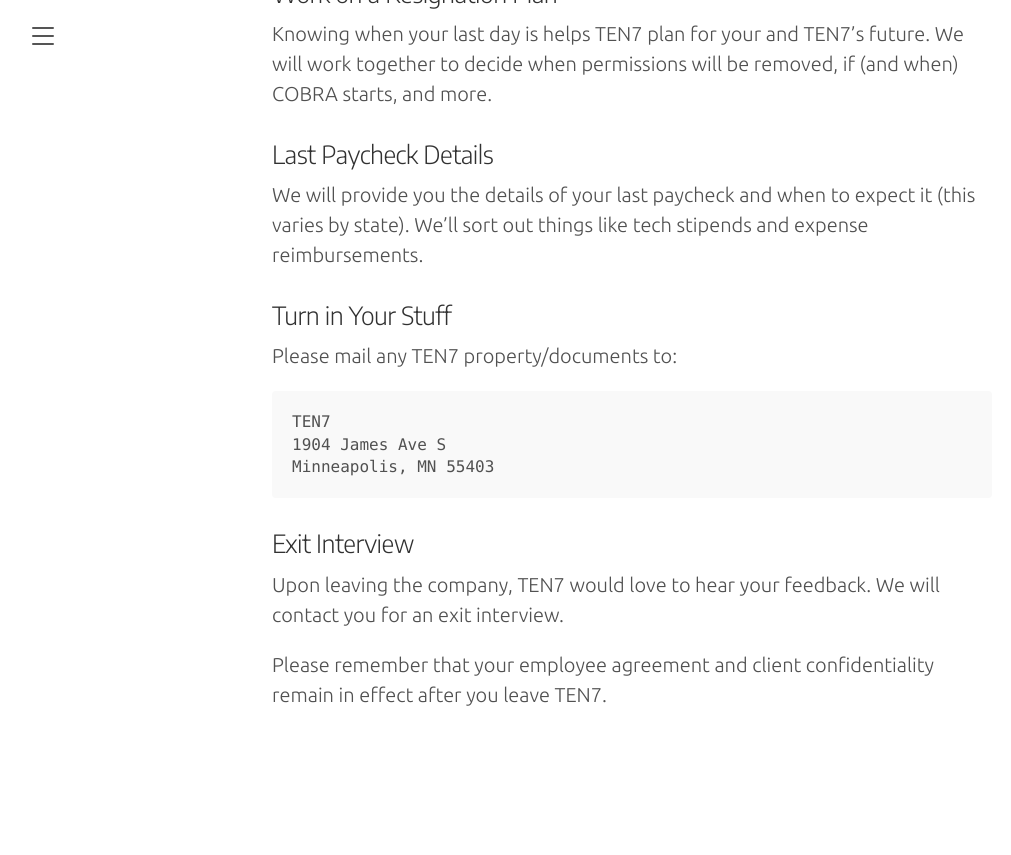
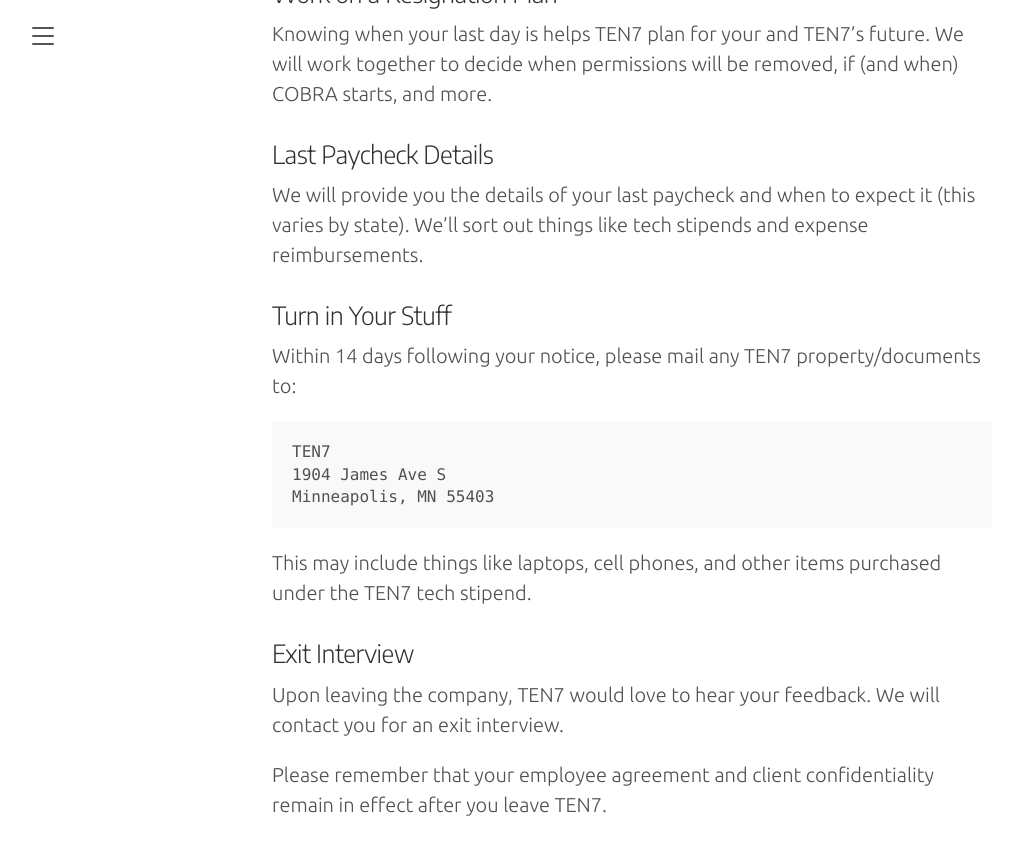
Before and after one commit to ten7/handbook.ten7.com, a Jekyll site: the page built from 070-how-to-quit.md, in a window 1280 px wide and 900 px high, scrolled down 1139 px. Shown: the top 855 px of the window, without its empty margins (8-1019 px from the left). Built offline with Jekyll 4.4.1, drawn with Linux system fonts in a browser that asks for light colours; some web fonts are replaced; our own code applies the rules of GitHub Pages for plain Markdown files; before the commit the page ends 1929 px from its top, so only the background shows below that.

Commit message:
Update 070-how-to-quit.md

````diff
--- a/070-how-to-quit.md
+++ b/070-how-to-quit.md
@@ -29,13 +29,14 @@
 
 ### Turn in Your Stuff
 
-Please mail any TEN7 property/documents to:
+Within 14 days following your notice, please mail any TEN7 property/documents to:
 
 ```
 TEN7
 1904 James Ave S
 Minneapolis, MN 55403
 ```
+This may include things like laptops, cell phones, and other items purchased under the TEN7 tech stipend.
 
 ### Exit Interview
 
````
